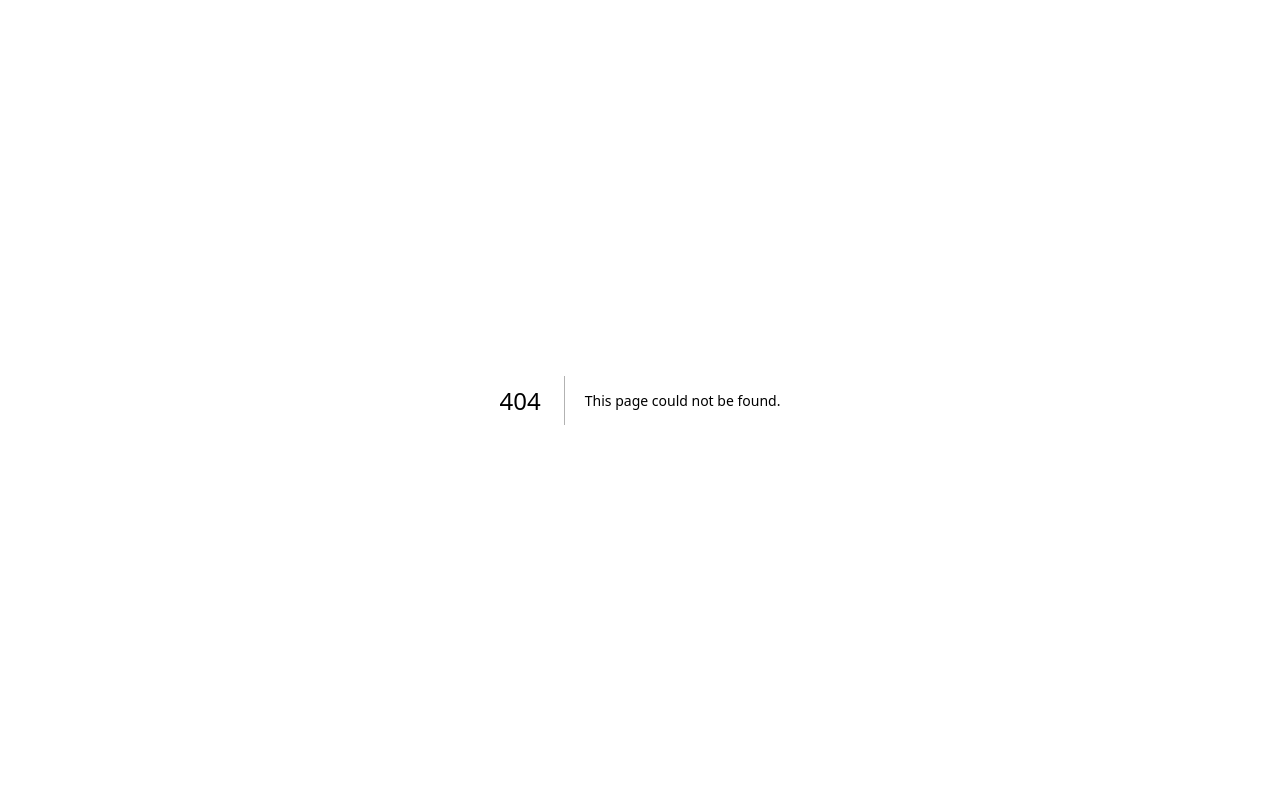
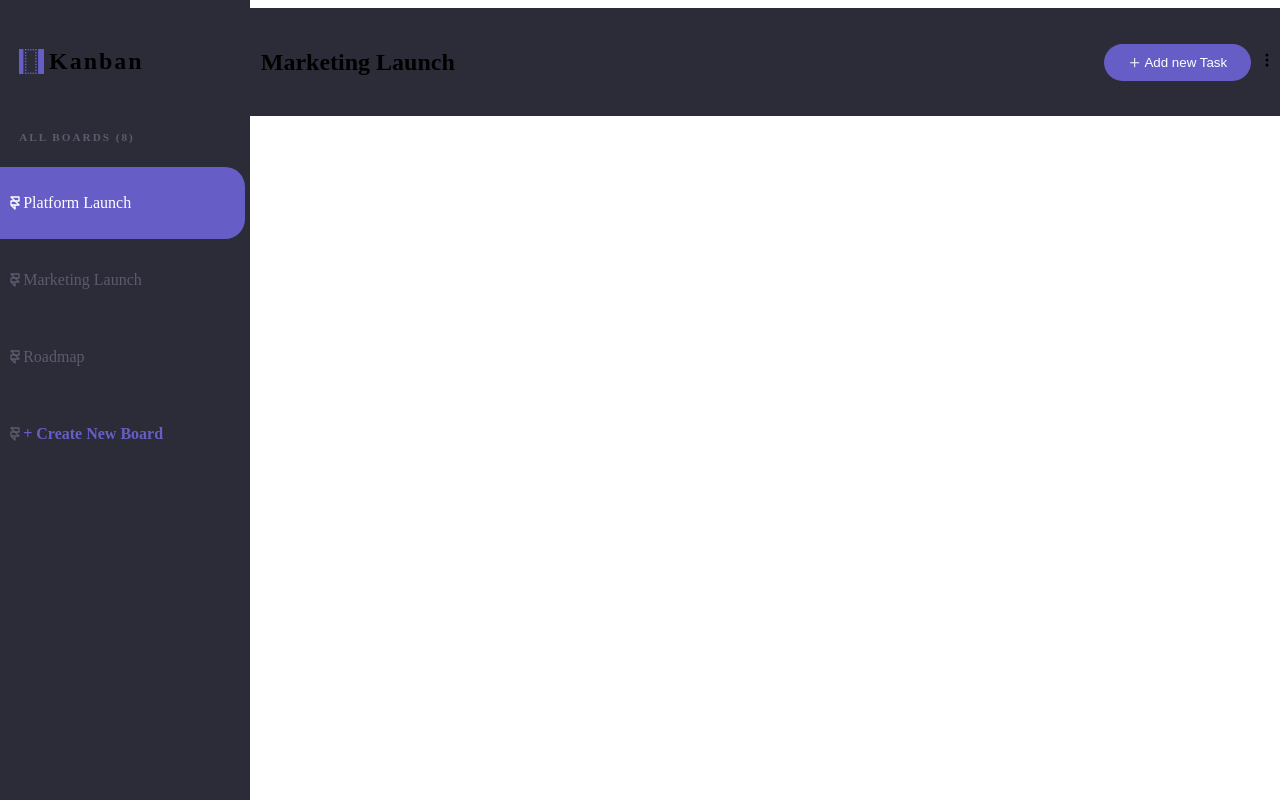
Before and after one commit to obodobright/PMA-Kanban, a Next.js app: page /Marketing in a window 1280 px wide. Before the commit this address had no page. Built offline with nearby package versions, Linux system fonts and the light colour scheme.

Commit message:
changed global states

```diff
--- a/component/Layout/index.tsx
+++ b/component/Layout/index.tsx
@@ -1,19 +1,24 @@
-import React from "react"
+import React, { useContext } from "react"
 import NavBar from "../Navbar"
 import Sidebar from "../Sidebar"
-
+import { BoardContext } from "@/app/context";
 interface Props {
     children?: React.ReactNode;
+    title: string
 }
 
-const Layout: React.FC<Props> = ({ children }) => {
+const Layout: React.FC<Props> = ({ children, title }) => {
+    const { nav } = useContext(BoardContext);
     return (
         <main>
             <section style={{ display: "flex" }}>
                 <Sidebar />
-                <NavBar />
+                <NavBar title={title} />
             </section>
-            {children}
+            <section style={{ marginLeft: nav ? "16rem" : "0rem", marginTop: "5rem", }}>
+                {children}
+
+            </section>
         </main>
     )
 }
--- a/component/Navbar/index.tsx
+++ b/component/Navbar/index.tsx
@@ -6,8 +6,12 @@ import NewTask from "../NewTask"
 import { BoardContext } from "@/app/context"
 import { TfiLayoutSidebar2 } from "react-icons/tfi"
 import { types } from "@/app/context/contextType"
+interface navProp {
+    title: string
 
-const NavBar: React.FC = () => {
+}
+
+const NavBar: React.FC<navProp> = ({ title }) => {
     const { nav, dispatch } = useContext(BoardContext);
     const [openModal, setOpenModal] = useState<boolean>(false);
 
@@ -34,7 +38,7 @@ const NavBar: React.FC = () => {
                     <section className={styles["nav-items"]}>
                         <div className={styles["top-nav-items"]}>
                             {!nav ? <TfiLayoutSidebar2 cursor={"pointer"} onClick={showSideNav} fontSize={25} color="#665EC6" /> : null}
-                            <h2>Platform Launch</h2>
+                            <h2>{title}</h2>
                         </div>
                         <div className={styles["right-bar"]}>
                             <button className={styles.btn} onClick={modalObj.handleOpenModal}>
--- /dev/null
+++ b/pages/Marketing/index.tsx
@@ -0,0 +1,16 @@
+"use client";
+import Layout from "../../component/Layout"
+import { useContext } from "react";
+import { BoardContext } from "@/app/context";
+
+const MarketingPage = () => {
+    const { nav } = useContext(BoardContext)
+    return (
+        <Layout title="Marketing Launch">
+            <main>
+                Marketing Launch
+            </main>
+        </Layout>
+    )
+}
+export default MarketingPage;
--- a/pages/Platform/index.tsx
+++ b/pages/Platform/index.tsx
@@ -11,11 +11,11 @@ import { useContext } from "react"
 import { BoardContext } from "@/app/context"
 
 const PlatformLaunch: React.FC = () => {
-    const { board, nav } = useContext(BoardContext);
+    const { board } = useContext(BoardContext);
     return (
-        <Layout>
+        <Layout title="Platform Launch">
             {/* <DndProvider backend={HTML5Backend}> */}
-            <main className={styles["p-container"]} style={{ marginLeft: nav ? "16rem" : "0rem" }} >
+            <main className={styles["p-container"]} >
                 <section className={styles["board-flex"]}>
                     {board?.map((board) => (
                         <BoardContainer key={board?.id} data={board} />
--- a/pages/Platform/style.module.css
+++ b/pages/Platform/style.module.css
@@ -1,5 +1,4 @@
 .p-container {
-    margin-top: 4rem;
     width: 100%;
     min-height: 100vh;
     width: 100%;
--- /dev/null
+++ b/src/app/about/loading.tsx
@@ -0,0 +1,6 @@
+const Loading = () => {
+    return (
+        <section>Loading</section>
+    )
+}
+export default Loading
--- a/src/app/context/index.tsx
+++ b/src/app/context/index.tsx
@@ -27,9 +27,10 @@ export const BoardContext = createContext<contextType>({
 const reducerFunction = (state: any, action: any) => {
     switch (action.type) {
         case types.addBoard:
+        case types.addColumn:
             return { ...state, board: action.payload };
-        case types.addColumn:
-            return { ...state, board: action.payload }
+
+        // return { ...state, board: action.payload }
         case types.toggleNav:
             return { ...state, nav: !state.nav };
         default:
```
Also changed, not shown: src/app/about/page.tsx (added, +10 -0 lines), src/app/about/setting/page.tsx (added, +10 -0 lines).
